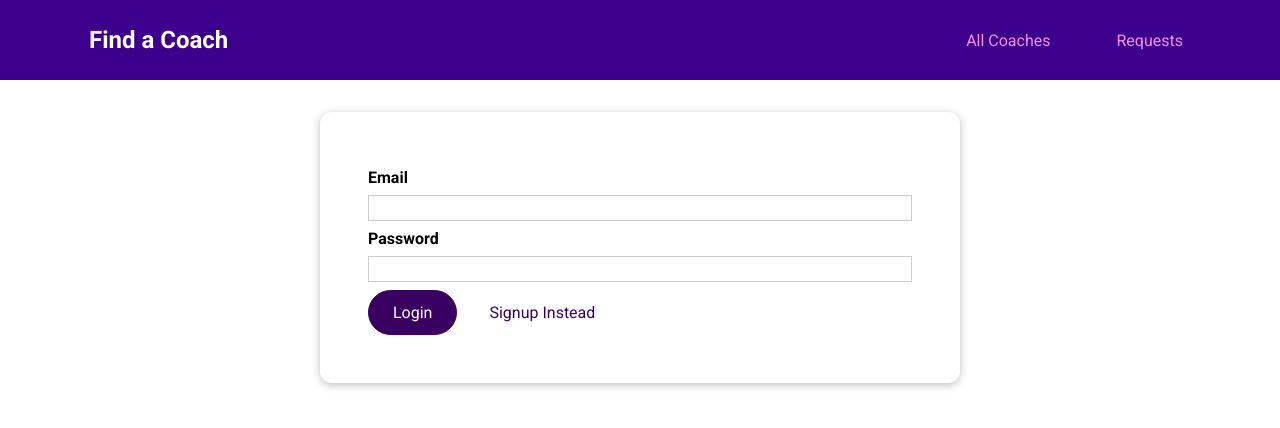
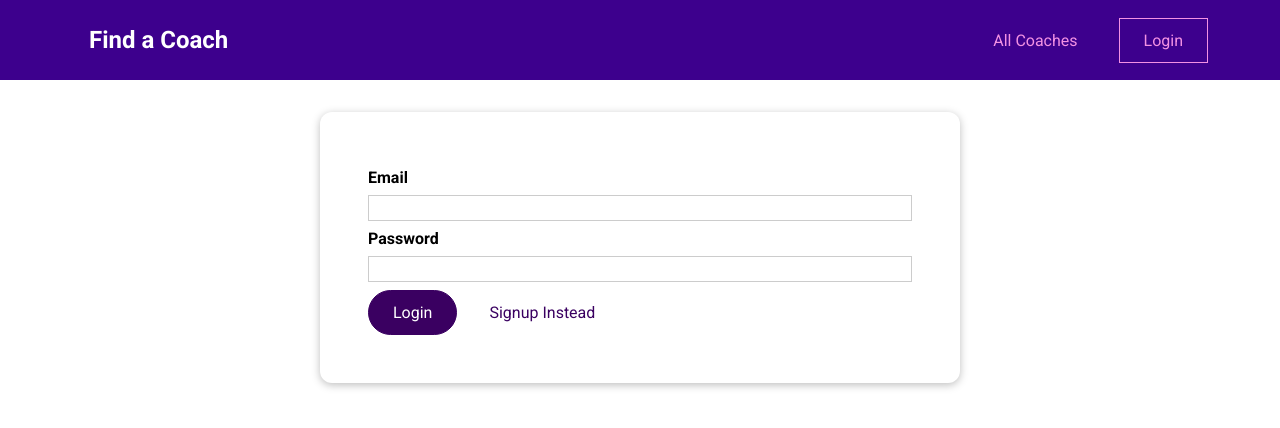
Before and after one commit to Alexinoo/vue-authentication, a Vue app: page /auth in a window 1280 px wide. Shown: the top 428 px of the page. Built offline with nearby package versions, Linux system fonts and the light colour scheme.

Commit message:
Added isLoggedIn() computed property - Checks if user is logged in show requests; Otherwise show Login

```diff
--- a/src/components/layout/TheHeader.vue
+++ b/src/components/layout/TheHeader.vue
@@ -8,13 +8,27 @@
         <li>
           <router-link to="/coaches">All Coaches</router-link>
         </li>
-        <li>
+        <li v-if="isLoggedIn">
           <router-link to="/requests">Requests</router-link>
+        </li>
+        <li v-else>
+          <router-link to="/auth">Login</router-link>
         </li>
       </ul>
     </nav>
   </header>
 </template>
+
+<script>
+export default {
+
+  computed : {
+    isLoggedIn(){
+      return this.$store.getters.isAuthenticated
+    }
+  }
+}
+</script>
 
 <style scoped>
 header {
```
